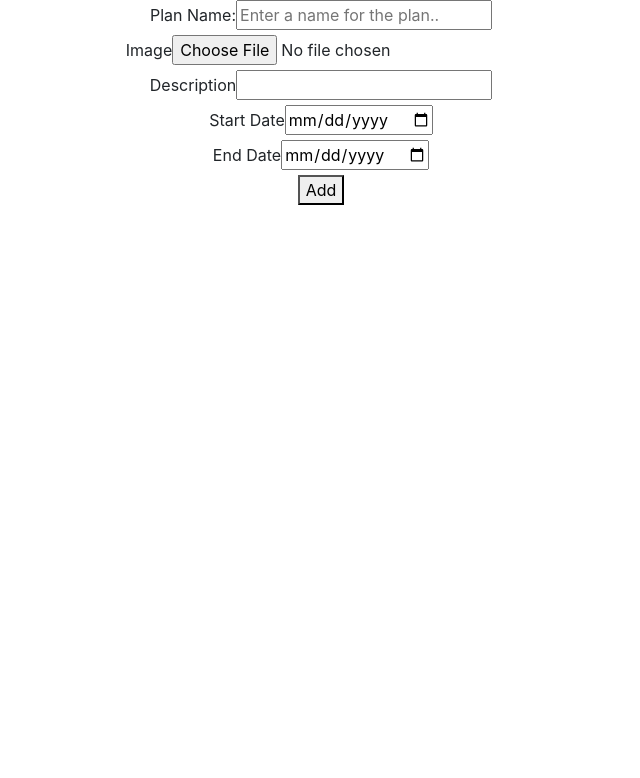
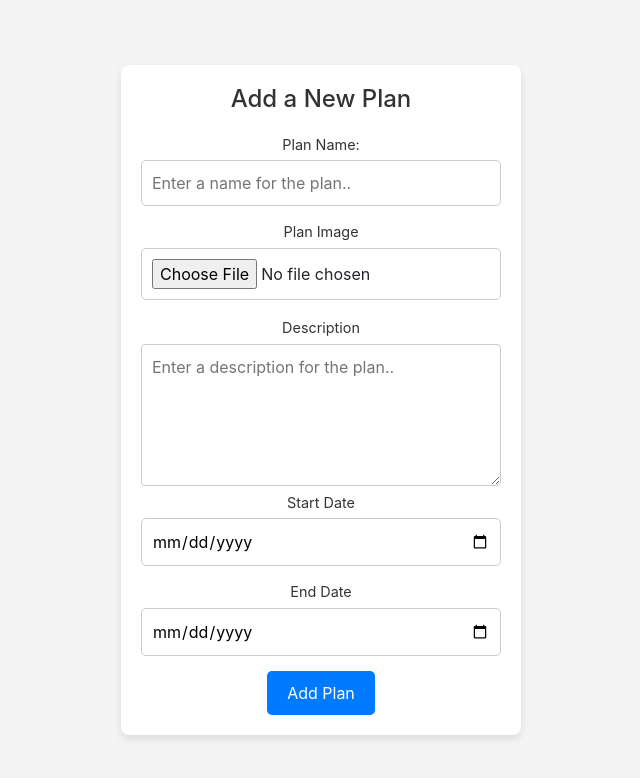
Before and after one commit to mosesgit2k4/mernapp, a React (Create React App) app in the folder frontend/: page /adminplan in a window 1280 px wide. Shown: the top 778 px of the page, without its empty margins (319-959 px from the left). Built offline with nearby package versions, Linux system fonts and the light colour scheme.

Commit message:
design for adding plan details and admin page

```diff
--- a/frontend/src/App.js
+++ b/frontend/src/App.js
@@ -11,6 +11,7 @@ import ProfilePage from './components/profilepage/profile';
 import Admin from './components/admin/admin';
 import Adminplan from './components/plans/plan';
 import Subscription from './components/subscription/subscription';
+import Users from './components/userdetails/users';
 function App() {
   return (
     <div className='App'>
@@ -27,6 +28,7 @@ function App() {
           <Route path='/resetpassword' element={<ResetPassword />} />
           <Route path='/confirmpassword' element={<ConfirmPassword />} />
           <Route path='/subscription' element={<Subscription />} />
+          <Route path='/user' element = {<Users/>}/>
         </Routes>
       </BrowserRouter>
     </div>
--- a/frontend/src/components/plans/plan.css
+++ b/frontend/src/components/plans/plan.css
@@ -0,0 +1,107 @@
+/* Main container styling */
+.adminplan-container {
+    display: flex;
+    justify-content: center;
+    align-items: center;
+    height: 100vh;
+    background-color: #f4f4f4;
+}
+
+/* Form styling */
+.adminplan-form {
+    background-color: #fff;
+    padding: 20px;
+    border-radius: 8px;
+    box-shadow: 0 4px 8px rgba(0, 0, 0, 0.1);
+    max-width: 400px;
+    width: 100%;
+    display: flex;
+    flex-direction: column;
+}
+
+h1 {
+    text-align: center;
+    font-size: 1.5rem;
+    margin-bottom: 20px;
+    color: #333;
+}
+
+.form-group {
+    margin-bottom: 15px;
+    display: flex;
+    flex-direction: column;
+}
+
+label {
+    font-size: 0.9rem;
+    color: #333;
+    margin-bottom: 5px;
+}
+
+.form-input {
+    padding: 10px;
+    border: 1px solid #ccc;
+    border-radius: 5px;
+    font-size: 1rem;
+    width: 100%;
+}
+
+.form-input:focus {
+    border-color: #007bff;
+    outline: none;
+}
+
+.submit-btn {
+    padding: 10px 20px;
+    background-color: #007bff;
+    color: white;
+    border: none;
+    border-radius: 5px;
+    cursor: pointer;
+    font-size: 1rem;
+    transition: background-color 0.3s ease;
+}
+
+.submit-btn:hover {
+    background-color: #0056b3;
+}
+
+/* Error message styling */
+.error-message {
+    margin-top: 20px;
+    color: red;
+    text-align: center;
+    font-size: 2rem;
+}
+
+
+/* Responsive Design */
+@media (max-width: 768px) {
+    .adminplan-form {
+        padding: 15px;
+    }
+
+    h1 {
+        font-size: 1.25rem;
+    }
+
+    .form-input {
+        font-size: 0.9rem;
+        padding: 8px;
+    }
+
+    .submit-btn {
+        font-size: 0.9rem;
+        padding: 8px 15px;
+    }
+}
+textarea {
+    width: 100%;
+    padding: 10px;
+    border: 1px solid #ccc;
+    border-radius: 4px;
+    resize: vertical; /* Allows vertical resizing only */
+    font-family: inherit;
+    font-size: 1rem;
+    line-height: 1.5;
+}
--- a/frontend/src/components/plans/plan.js
+++ b/frontend/src/components/plans/plan.js
@@ -1,4 +1,5 @@
 import React, { useState } from "react";
+import './plan.css'; // Add this CSS file for styling
 
 function Adminplan() {
     const [name, setname] = useState('');
@@ -21,7 +22,7 @@ function Adminplan() {
         e.preventDefault();
 
         if (!image) {
-            seterror("Give an image");
+            seterror("Please provide an image.");
             return;
         }
 
@@ -43,46 +44,80 @@ function Adminplan() {
                 .then(response => response.json())
                 .then(data => {
                     if (data.message === "Give an image") {
-                        seterror("Give a proper image");
+                        seterror("Please provide a valid image.");
                     } else {
-                        seterror("Plan Added Successfully");
+                        seterror("Plan added successfully!");
                     }
                     console.log(data);
                 });
         } catch (error) {
             console.error('Error encoding file:', error);
-            seterror("Failed to add plan");
+            seterror("Failed to add plan.");
         }
     }
 
     return (
         <div>
-            <form onSubmit={handleaddingofplan}>
-                <div>
+            {error && <p className="error-message">{error}</p>}
+            <div className="adminplan-container">
+                <form onSubmit={handleaddingofplan} className="adminplan-form">
+                    <h1>Add a New Plan</h1>
+                    <div className="form-group">
                         <label htmlFor="name">Plan Name:</label>
-                    <input value={name} id="name" type="text" placeholder="Enter a name for the plan.." onChange={e => setname(e.target.value)} />
+                        <input
+                            value={name}
+                            id="name"
+                            type="text"
+                            placeholder="Enter a name for the plan.."
+                            onChange={e => setname(e.target.value)}
+                            className="form-input"
+                        />
                     </div>
-                <div>
-                    <label htmlFor="image">Image</label>
-                    <input type="file" id="image" onChange={e => setimage(e.target.files[0])} />
+                    <div className="form-group">
+                        <label htmlFor="image">Plan Image</label>
+                        <input
+                            type="file"
+                            id="image"
+                            onChange={e => setimage(e.target.files[0])}
+                            className="form-input"
+                        />
                     </div>
                     <div>
                         <label htmlFor="description">Description</label>
-                    <input value={description} id="description" type="text" onChange={e => setdescription(e.target.value)} />
+                        <textarea
+                            value={description}
+                            id="description"
+                            rows="5"
+                            placeholder="Enter a description for the plan.."
+                            onChange={e => setdescription(e.target.value)}>
+                        </textarea>
+                    </div>
+                    <div className="form-group">
+                        <label htmlFor="startdate">Start Date</label>
+                        <input
+                            value={start}
+                            type="date"
+                            id="startdate"
+                            onChange={e => setstart(e.target.value)}
+                            className="form-input"
+                        />
+                    </div>
+                    <div className="form-group">
+                        <label htmlFor="enddate">End Date</label>
+                        <input
+                            type="date"
+                            id="enddate"
+                            value={end}
+                            onChange={e => setend(e.target.value)}
+                            className="form-input"
+                        />
                     </div>
                     <div>
-                    <label htmlFor="startdate">Start Date</label>
-                    <input value={start} type="date" id="startdate" onChange={e => setstart(e.target.value)} />
-                </div>
-                <div>
-                    <label htmlFor="enddate">End Date</label>
-                    <input type="date" id="enddate" value={end} onChange={e => setend(e.target.value)} />
-                </div>
-                <div>
-                    <button type="submit">Add</button>
+                        <button type="submit" className="submit-btn">Add Plan</button>
                     </div>
                 </form>
-            <p>{error}</p>
+            </div>
+
         </div>
     );
 }
--- a/frontend/src/components/subscription/subscription.css
+++ b/frontend/src/components/subscription/subscription.css
@@ -59,8 +59,7 @@
     float: left;
     width: 50%;
     border-style: groove;
-    padding: 15px;
-    padding-top: 1px;
+    padding: 3%;
     margin-top: 1.3%;
     margin-right: 1%;
 }
--- a/frontend/src/components/subscription/subscription.js
+++ b/frontend/src/components/subscription/subscription.js
@@ -14,7 +14,7 @@ function Subscription() {
 
         <div className="transaction-page">
             <div className="plan-details">
-                <h2>Transaction for {plan.name}</h2>
+                <h2>{plan.name}</h2>
                 <img src={plan.image} width={200} height={200} alt={plan.name} />
                 <p>Description: {plan.description}</p>
             </div>
--- /dev/null
+++ b/frontend/src/components/userdetails/users.js
@@ -0,0 +1,34 @@
+import React, { useState,useEffect } from "react";
+function Users(){
+    const [users,setuser] = useState([])
+    useEffect(() => {
+        fetch('api/usermanagement/users', {
+            method: "GET"
+        }).then(response => {
+            return response.json();
+        }).then(data => {
+            setuser(data);
+        });
+    }, []);
+    return(
+<div className="container">
+            <h1>Users</h1>
+            <div className="plans-grid">
+                {users.map(user => (
+                    <div key={user.id} className="card">
+                        <div className="content">
+                            <div className="title">{user.firstName}</div>
+                            <div className="title">{user.lastName}</div>
+                            <div className="title">{user.email}</div>
+                            <div className="price">
+                                <img src={user.image} width={200} height={300} alt={user.name} />
+                            </div>
+                        </div>
+                    </div>
+                ))}
+            </div>
+        </div>
+    )
+}
+
+export default Users
```
Also changed, not shown: frontend/src/components/user/user.css (added), frontend/src/components/user/user.js (added), frontend/src/components/userdetails/user.css (added), 2 other files (tests, documents, lock files or other folders). Lines whose indentation alone changed are shown as unchanged.
